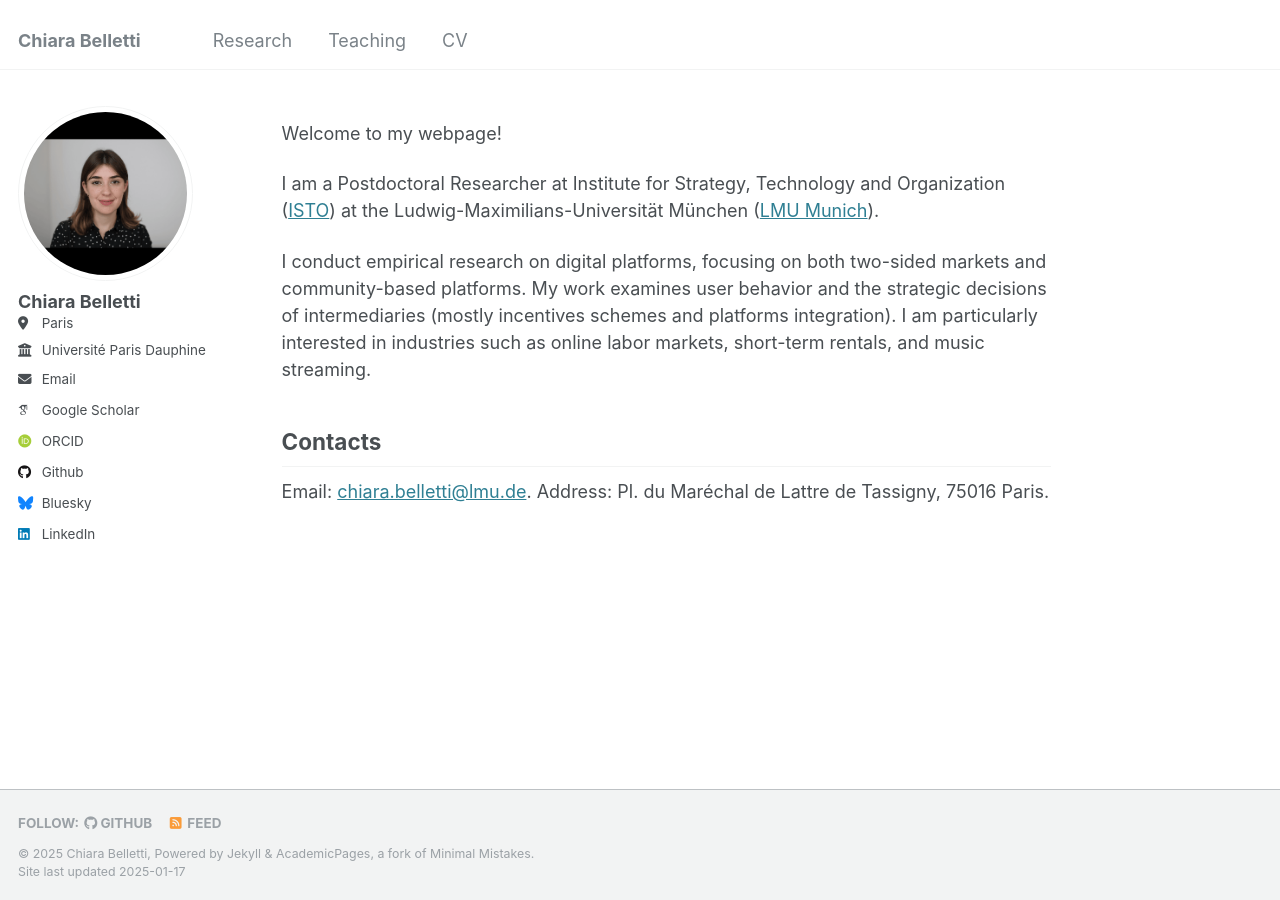
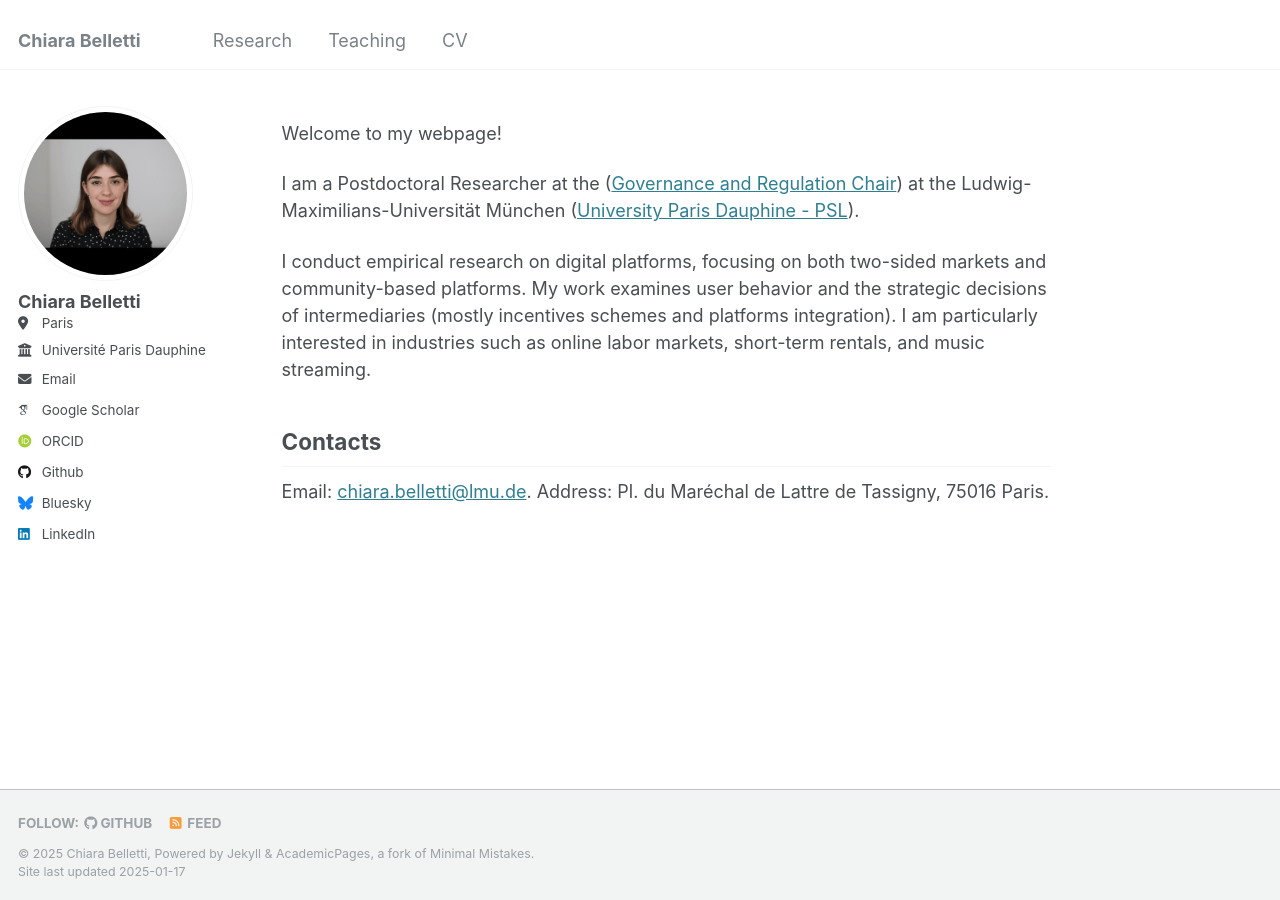
Before and after one commit to ChiaraBelletti/ChiaraBelletti.github.io, a Jekyll site: the page built from _pages/about.md, in a window 1280 px wide. Built offline with Jekyll 4.4.1, drawn with Linux system fonts in a browser that asks for light colours; some web fonts are replaced.

Commit message:
Update about.md

```diff
--- a/_pages/about.md
+++ b/_pages/about.md
@@ -10,7 +10,7 @@ redirect_from:
 
 Welcome to my webpage!
 
-I am a Postdoctoral Researcher at Institute for Strategy, Technology and Organization (<a href="https://www.som.lmu.de/isto/en/">ISTO</a>) at the Ludwig-Maximilians-Universität München (<a href="https://www.lmu.de/en/">LMU Munich</a>).
+I am a Postdoctoral Researcher at the (<a href="https://chairgovreg.fondation-dauphine.fr/">Governance and Regulation Chair</a>) at the Ludwig-Maximilians-Universität München (<a href="https://dauphine.psl.eu/">University Paris Dauphine - PSL</a>).
 
 I conduct empirical research on digital platforms, focusing on both two-sided markets and community-based platforms. My work examines user behavior and the strategic decisions of intermediaries (mostly incentives schemes and platforms integration).
 I am particularly interested in industries such as online labor markets, short-term rentals, and music streaming.
```
